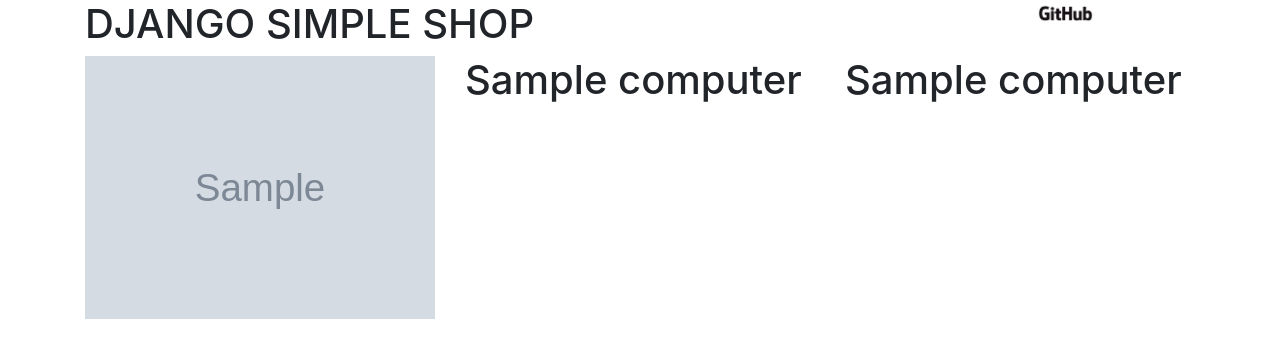
After one commit to ilearnToday/otus_django_shop_example, a Django app: page /shop/computers/1 in a window 1280 px wide. The commit adds this page. Shown: the top 358 px of the page. Run offline with Django 3.2, Linux system fonts and the light colour scheme; tables that the repository leaves empty hold one stand-in row (values such as "Sample post"); grey boxes marked "Sample" are stand-in pictures; some libraries are stand-ins or nearby versions.

Commit message:
split up css files, add computer page, add comp link, add reference to comp page by click See more button

```diff
--- a/shop_example/admin.py
+++ b/shop_example/admin.py
@@ -10,4 +10,4 @@ class SiteMenuAdmin(admin.ModelAdmin):
 
 @admin.register(Computers)
 class ComputersAdmin(admin.ModelAdmin):
-    list_display = ['id', 'name', 'picture_link']
+    list_display = ['id', 'name', 'picture_link', 'comp_link', ]
--- a/shop_example/models.py
+++ b/shop_example/models.py
@@ -16,6 +16,7 @@ class Computers(models.Model):
 
     name = models.TextField()
     picture_link = models.TextField()
+    comp_link = models.TextField()
 
 
     def __str__(self):
--- /dev/null
+++ b/shop_example/static/shop_example/css/comp.css
@@ -0,0 +1,9 @@
+.computer-picture{
+    width:100%;
+}
+.computer-description{
+    width:100%;
+}
+.payment-section{
+    width:100%;
+}
--- /dev/null
+++ b/shop_example/static/shop_example/css/header.css
@@ -0,0 +1,6 @@
+.git-icon{
+    height: 25px;
+}
+.site-header{
+    min-height: 40px;
+}
--- a/shop_example/templates/shop_example/base.html
+++ b/shop_example/templates/shop_example/base.html
@@ -4,8 +4,10 @@
     <meta charset="UTF-8">
     <title>Title</title>
     {% load static %}
-    <link rel="stylesheet" href="{% static 'shop_example/thirdparty/css/bootstrap.min.css'%}">
-    <link rel="stylesheet" href="{% static 'shop_example/css/main.css'%}">
+    <link rel="stylesheet" href="{% static 'shop_example/thirdparty/css/bootstrap.min.css' %}">
+    <link rel="stylesheet" href="{% static 'shop_example/css/header.css' %}">
+    {% block custom_static %}
+    {% endblock custom_static%}
 </head>
 <div class="container">
 <div class="site-header ">
@@ -23,13 +25,13 @@
     </div>
         </div>
 </div>
-<div class="main-page-menu btn-group btn-group-lg">
-{% block site_menu %}
-{% endblock site_menu%}
-</div>
-<div class="row computers-content">
+    {% block site_menu %}
+    {% endblock site_menu%}
+
     {% block computers%}
     {% endblock computers%}
-</div>
+
+    {% block computer_page %}
+    {% endblock computer_page%}
 </div>
 </html>
--- /dev/null
+++ b/shop_example/templates/shop_example/computer_page.html
@@ -0,0 +1,24 @@
+{% extends 'shop_example/base.html'%}
+
+{% block custom_static%}
+    {% load static%}
+    <link rel="stylesheet" href="{% static 'shop_example/css/comp.css'%}">
+{% endblock custom_static %}
+
+{% block computer_page %}
+<div class="row computer-page-content">
+    <div class="computer-picture col-md-4">
+    {% load static %}
+        <img class="computer-picture " src="{% static computer_to_render.picture_link %}">
+    </div>
+
+    <div class="computer-description col-md-4">
+        <h1>{{computer_to_render.name}}</h1>
+    </div>
+
+    <div class="payment-section col-md-4">
+        <h1>{{computer_to_render.name}}</h1>
+    </div>
+
+</div>
+{% endblock computer_page%}
--- a/shop_example/urls.py
+++ b/shop_example/urls.py
@@ -5,6 +5,6 @@ app_name = 'shop_example'
 
 urlpatterns = [
     path('', views.MainPageView.as_view()),
-    # path('computers/<int:computer>', views.ComputerPageView.as_view())
+    path('computers/<int:id>', views.ComputerPageView.as_view())
 
 ]
--- a/shop_example/views.py
+++ b/shop_example/views.py
@@ -15,5 +15,19 @@ class MainPageView(TemplateView):
                 'menu_items': menu_items,
                 'computers': computers,
 
+
         })
         return context
+
+
+class ComputerPageView(TemplateView):
+    template_name = 'shop_example/computer_page.html'
+
+    def get_context_data(self, **kwargs):
+        computer_to_render = Computers.objects.get(id=self.kwargs['id'])
+        context = super().get_context_data(**kwargs)
+        context.update({
+            'computer_to_render': computer_to_render,
+
+        })
+        return context
```
Also changed, not shown: shop_example/static/shop_example/css/main.css (+1 -6 lines), shop_example/templates/shop_example/main_page.html (+12 -2 lines), shop_example/migrations/0002_auto_20190907_1558.py (added).
